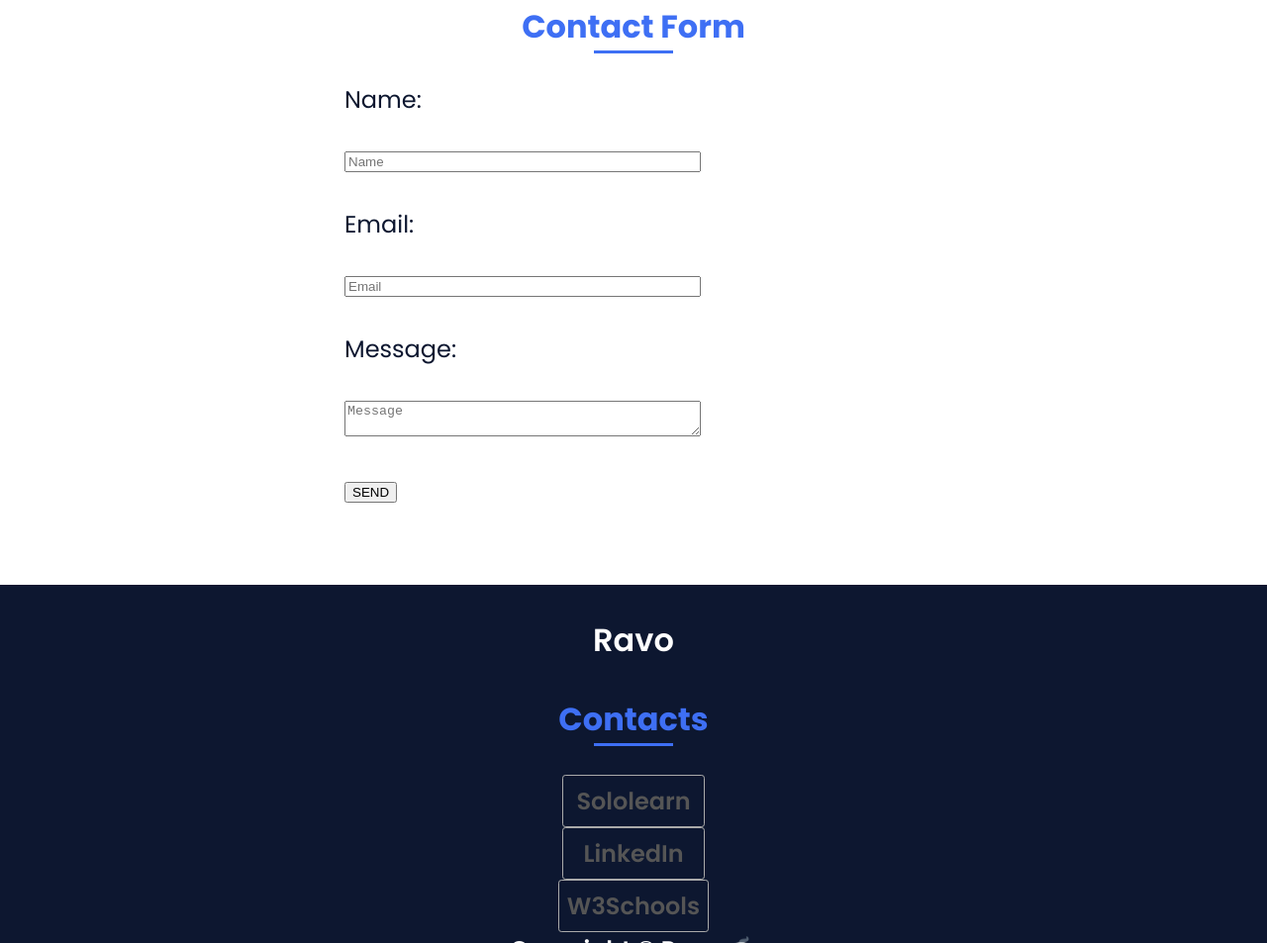
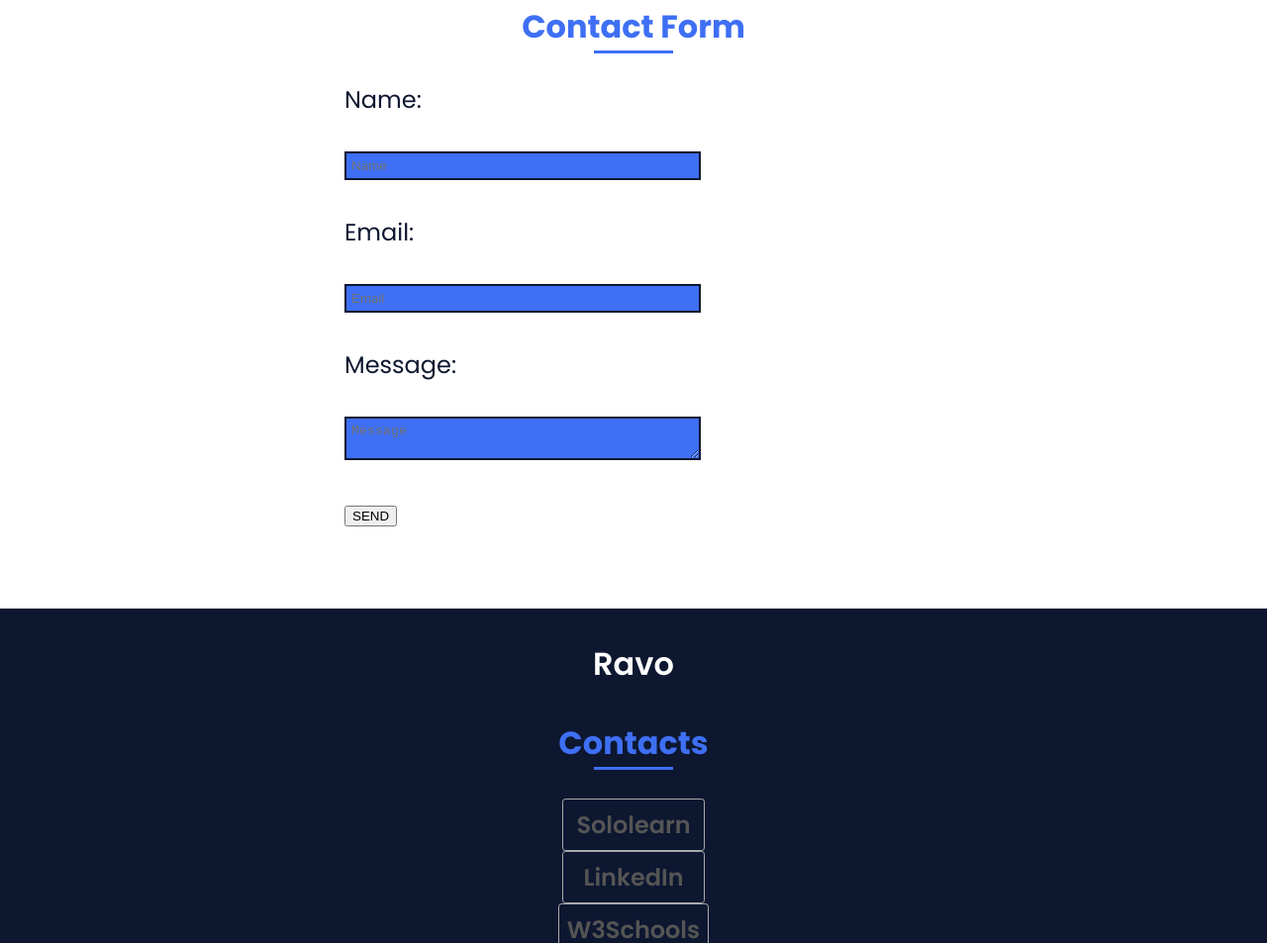
Before and after one commit to epramh/Portfolio, a website: page index.html in a window 1280 px wide. Shown: the part 2633-3586 px from the top of the page at 99% size. Drawn offline with nearby package versions, Linux system fonts and the light colour scheme.

Commit message:
Update design contact__form

```diff
--- a/assets/css/styles.css
+++ b/assets/css/styles.css
@@ -410,8 +410,13 @@ li a {
 .contact__form {
     align-content: center;
     display: grid;
-  }
+}
 
+.contact__input, textarea {
+    background-color: var(--first-color);
+    border: 2px solid var(--second-color);
+    padding: 5px;
+}
 /* ===== FOOTER =====*/
 .footer {
     color: #fff;
```
